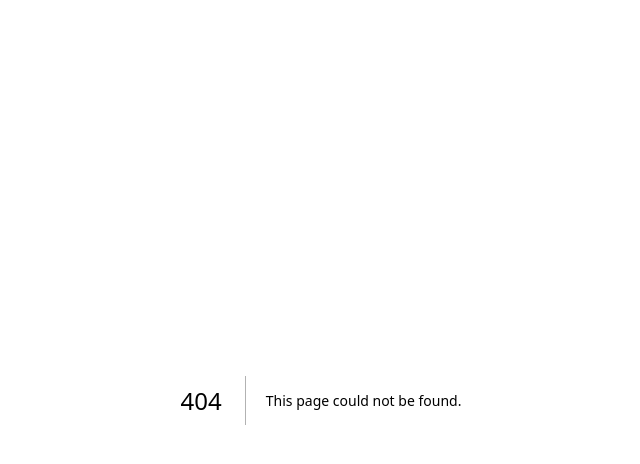
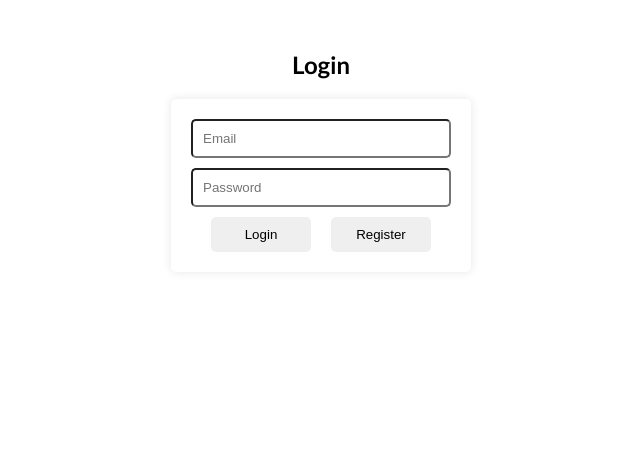
Before and after one commit to ZephyrIO/Cinema-EBooking-System, a Next.js app: page /login in a window 1280 px wide. Before the commit this address had no page. Shown: the top 464 px of the page, without its empty margins (319-959 px from the left). Built offline with nearby package versions, Linux system fonts and the light colour scheme.

Commit message:
created login page

```diff
--- /dev/null
+++ b/src/app/components/Login.css
@@ -0,0 +1,71 @@
+div.login {
+    display: flex;
+    flex-direction: column;
+    align-items: center;
+    justify-content: flex-start;
+    height: 100vh;
+    /*background-color: #f5f5f5;*/
+    padding-top: 50px;
+  }
+
+
+  form {
+    display: flex;
+    flex-direction: column;
+    width: 300px;
+    padding: 20px;
+    border-radius: 5px;
+    /*background-color: white;*/
+    box-shadow: 0px 0px 10px 0px rgba(0, 0, 0, 0.1);
+  }
+
+
+  form input {
+    margin-bottom: 10px;
+    padding: 10px;
+    /*border: 1px solid #ddd;*/
+    border-radius: 5px;
+  }
+
+
+  button.login,
+  button.register {
+    padding: 10px;
+    /*background-color: cornflowerblue;*/
+    /*color: white;*/
+    border: none;
+    border-radius: 5px;
+    cursor: pointer;
+    width: 100px;
+    /* adjust as needed */
+  }
+
+
+
+
+
+  .login-title {
+    color: #000000;
+    font-size: 24px;
+    margin-bottom: 20px;
+    font-family: 'Trebuchet MS', 'Lucida Sans Unicode', 'Lucida Grande', 'Lucida Sans', Arial, sans-serif;
+  }
+
+
+
+  button.login:hover,
+  button.register:hover {
+    background-color: #5a6268;
+  }
+
+  .button-group {
+    display: flex;
+    justify-content: space-evenly;
+
+  }
+
+  button.login,
+  .register button {
+    width: 100px;
+    /* adjust as needed */
+  }
--- /dev/null
+++ b/src/app/components/Login.js
@@ -0,0 +1,26 @@
+import './Login.css';
+
+export default function Login () {
+    return (
+        <div className="login">
+            <h2 className="login-title">Login</h2>
+            <form>
+                <input
+                    type="email"
+                    name="email"
+                    placeholder="Email"
+                />
+                <input
+                    type="password"
+                    name="password"
+                    placeholder="Password"
+                />
+                <div className="button-group">
+                    <button type="submit" className="login">Login</button>
+                    <button type="button" className="register">Register</button>
+                </div>
+
+            </form>
+        </div>
+    )
+}
--- /dev/null
+++ b/src/app/login/page.js
@@ -0,0 +1,10 @@
+'use client'
+import Login from '@/app/components/Login'
+
+export default function LoginView() {
+    return (
+        <div>
+            <Login />
+        </div>
+    );
+}
```
